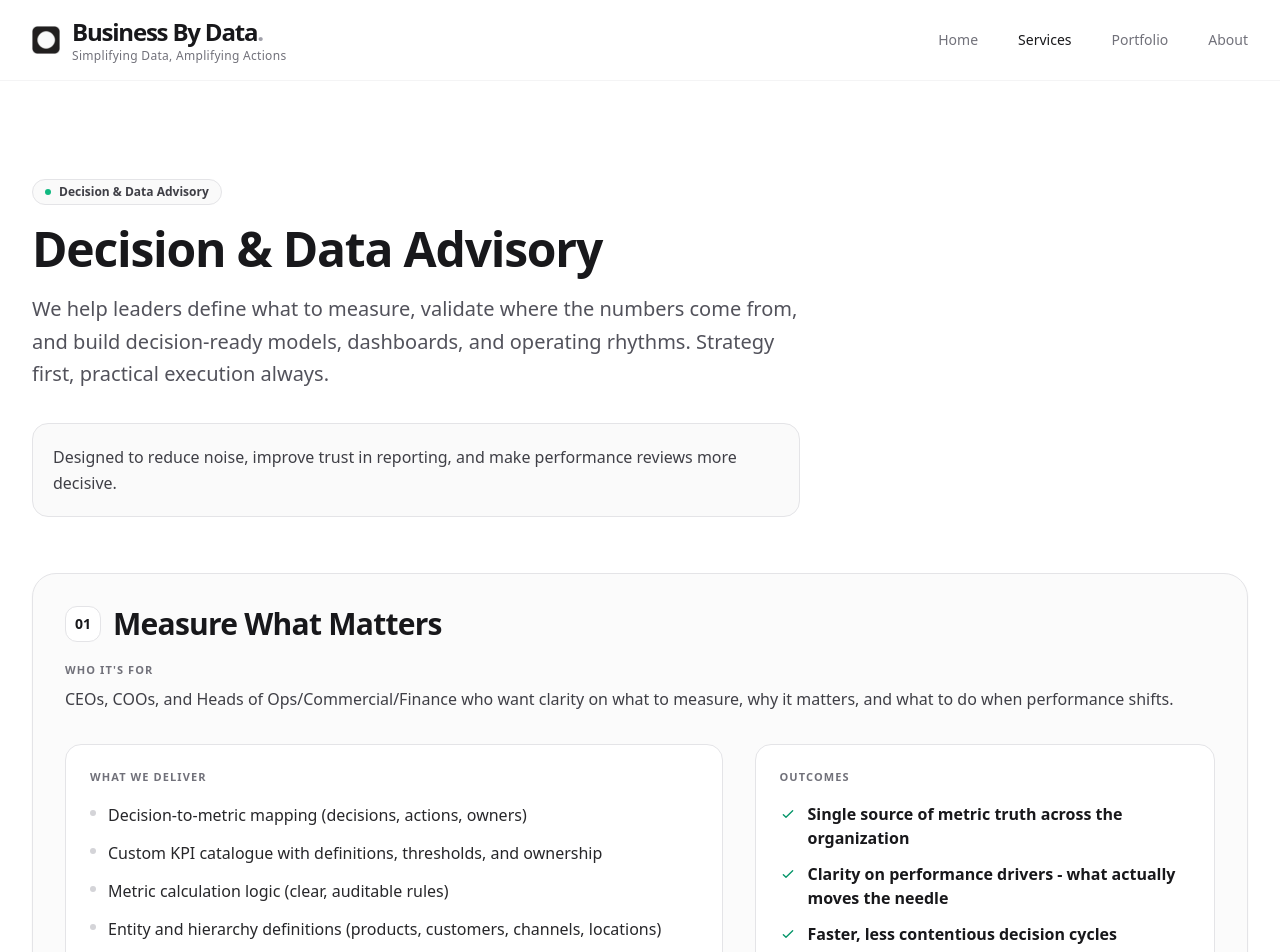
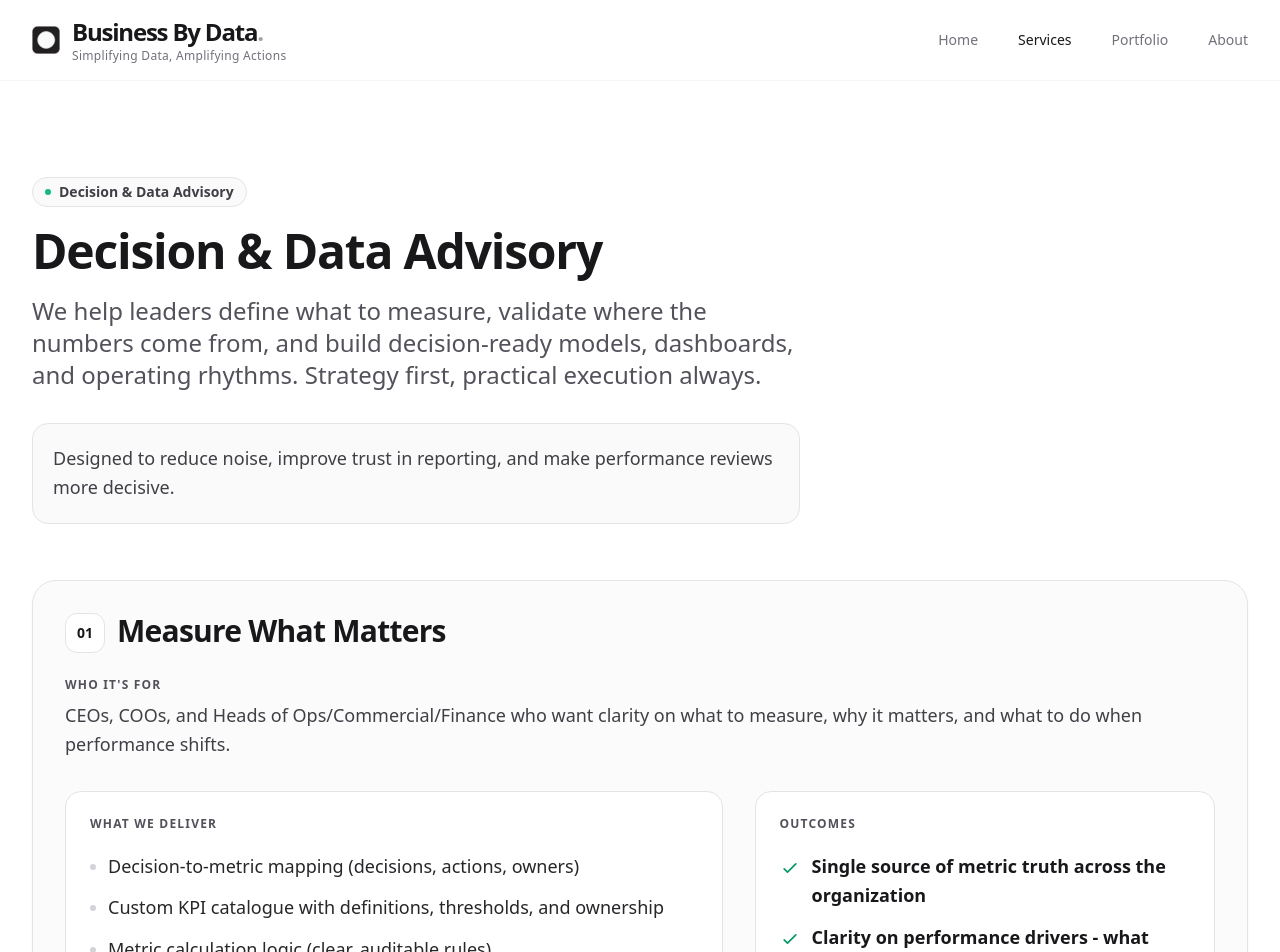
Before and after one commit to remavaish1/businessbydata, a React (Vite) app: page /#/services in a window 1280 px wide. Shown: the top 952 px of the page. Built offline with nearby package versions, Linux system fonts and the light colour scheme.

Commit message:
Update Services.tsx

```diff
--- a/pages/Services.tsx
+++ b/pages/Services.tsx
@@ -6,10 +6,9 @@ const Services: React.FC = () => {
     <div className="animate-in fade-in slide-in-from-bottom-4 duration-700 bg-white">
       <section className="py-20 md:py-24">
         <div className="max-w-7xl mx-auto px-4 sm:px-6 lg:px-8">
-
           {/* Header */}
           <div className="max-w-3xl">
-            <div className="inline-flex items-center gap-2 rounded-full border border-zinc-200 bg-zinc-50 px-3 py-1 text-xs font-semibold text-zinc-700">
+            <div className="inline-flex items-center gap-2 rounded-full border border-zinc-200 bg-zinc-50 px-3 py-1 text-sm font-semibold text-zinc-700">
               <span className="h-1.5 w-1.5 rounded-full bg-emerald-500" />
               Decision & Data Advisory
             </div>
@@ -18,14 +17,13 @@ const Services: React.FC = () => {
               Decision & Data Advisory
             </h1>
 
-            <p className="mt-5 text-xl text-zinc-600 leading-relaxed">
-              We help leaders define what to measure, validate where the numbers come from,
-              and build decision-ready models, dashboards, and operating rhythms.
-              Strategy first, practical execution always.
+            <p className="mt-5 text-xl md:text-2xl text-zinc-600 leading-relaxed">
+              We help leaders define what to measure, validate where the numbers come from, and build decision-ready
+              models, dashboards, and operating rhythms. Strategy first, practical execution always.
             </p>
 
             <div className="mt-8 rounded-2xl border border-zinc-200 bg-zinc-50 p-5">
-              <p className="text-base text-zinc-700 leading-relaxed">
+              <p className="text-lg text-zinc-700 leading-relaxed">
                 Designed to reduce noise, improve trust in reporting, and make performance reviews more decisive.
               </p>
             </div>
@@ -43,7 +41,7 @@ const Services: React.FC = () => {
                 >
                   {/* Title */}
                   <div className="flex items-start gap-3">
-                    <span className="inline-flex h-9 w-9 items-center justify-center rounded-xl bg-white border border-zinc-200 text-sm font-bold text-zinc-900">
+                    <span className="inline-flex h-10 w-10 items-center justify-center rounded-xl bg-white border border-zinc-200 text-sm font-bold text-zinc-900">
                       {num}
                     </span>
                     <h2 className="text-2xl md:text-3xl font-bold text-zinc-900 tracking-tight">
@@ -51,34 +49,31 @@ const Services: React.FC = () => {
                     </h2>
                   </div>
 
-
                   {/* Who it's for */}
-                    <div className="mt-5 w-full">
-                    <p className="text-[11px] uppercase tracking-widest text-zinc-500 font-bold">
-                    Who it&apos;s for
+                  <div className="mt-6 w-full">
+                    <p className="text-xs uppercase tracking-widest text-zinc-600 font-bold">
+                      Who it&apos;s for
                     </p>
-                    <p className="mt-2 w-full max-w-none text-base text-zinc-700 leading-relaxed text-pretty">
-                    {service.whoItIsFor}
-                  </p>
+                    <p className="mt-2 w-full max-w-none text-lg text-zinc-700 leading-relaxed text-pretty">
+                      {service.whoItIsFor}
+                    </p>
                   </div>
-
 
                   {/* Content grid */}
                   <div className="mt-8 grid grid-cols-1 lg:grid-cols-12 gap-6 lg:gap-8">
-
                     {/* Deliverables */}
                     <div className="lg:col-span-7 rounded-2xl bg-white border border-zinc-200 p-6">
-                      <p className="text-[11px] uppercase tracking-widest text-zinc-500 font-bold">
+                      <p className="text-xs uppercase tracking-widest text-zinc-600 font-bold">
                         What we deliver
                       </p>
 
-                      <ul className="mt-4 space-y-3">
+                      <ul className="mt-5 space-y-3">
                         {service.whatWeDeliver.map((item, i) => (
                           <li
                             key={i}
-                            className="flex gap-3 text-base text-zinc-800 leading-relaxed"
+                            className="flex gap-3 text-lg text-zinc-800 leading-relaxed"
                           >
-                            <span className="mt-2 h-1.5 w-1.5 shrink-0 rounded-full bg-zinc-300" />
+                            <span className="mt-3 h-1.5 w-1.5 shrink-0 rounded-full bg-zinc-300" />
                             {item}
                           </li>
                         ))}
@@ -87,18 +82,18 @@ const Services: React.FC = () => {
 
                     {/* Outcomes */}
                     <div className="lg:col-span-5 rounded-2xl bg-white border border-zinc-200 p-6">
-                      <p className="text-[11px] uppercase tracking-widest text-zinc-500 font-bold">
+                      <p className="text-xs uppercase tracking-widest text-zinc-600 font-bold">
                         Outcomes
                       </p>
 
-                      <ul className="mt-4 space-y-3">
+                      <ul className="mt-5 space-y-3">
                         {service.outcomes.map((item, i) => (
                           <li
                             key={i}
-                            className="flex items-start gap-3 text-base font-semibold text-zinc-900"
+                            className="flex items-start gap-3 text-lg font-semibold text-zinc-900 leading-relaxed"
                           >
                             <svg
-                              className="mt-1 w-4 h-4 text-emerald-600 shrink-0"
+                              className="mt-1.5 w-5 h-5 text-emerald-600 shrink-0"
                               fill="none"
                               viewBox="0 0 24 24"
                               stroke="currentColor"
@@ -115,7 +110,6 @@ const Services: React.FC = () => {
                         ))}
                       </ul>
                     </div>
-
                   </div>
                 </section>
               );
```
